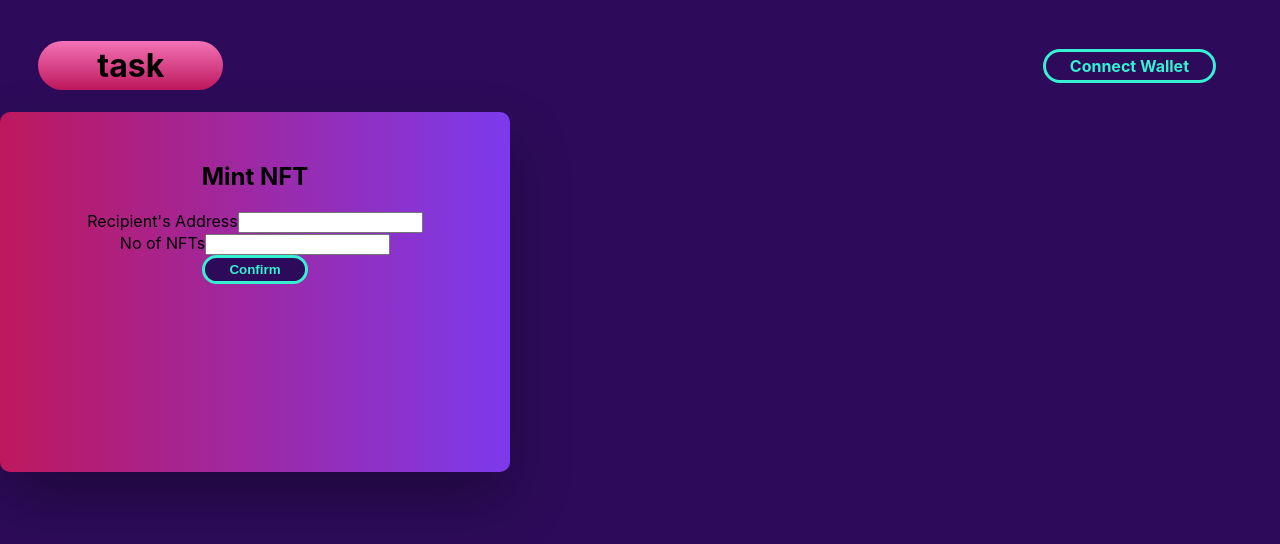
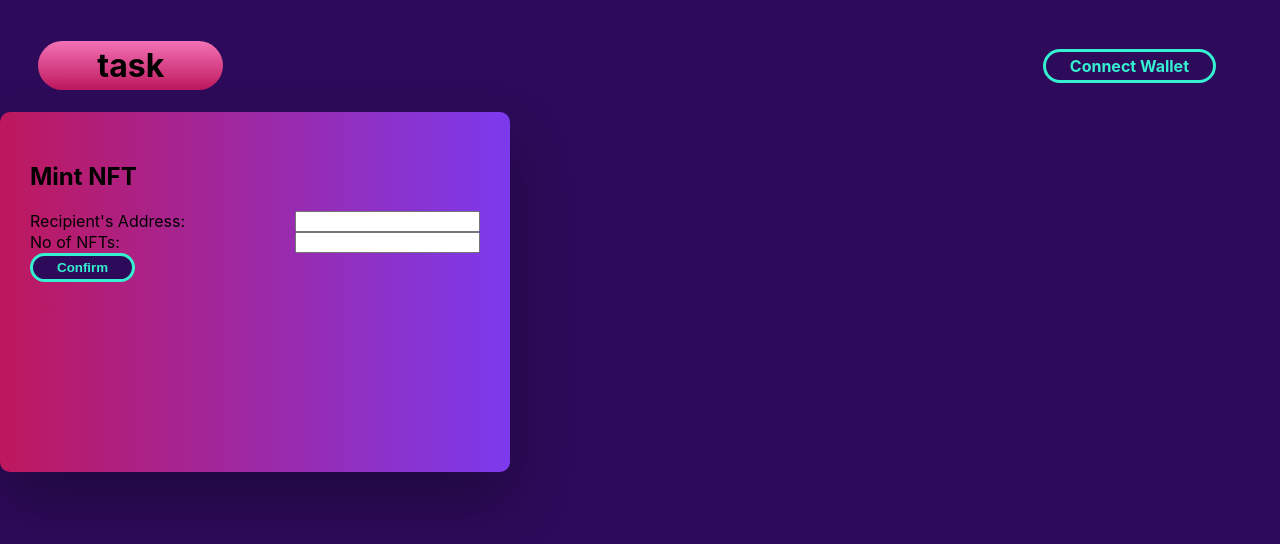
Before and after one commit to george-shammar/NFT-TASK, a React (Create React App) app: page / in a window 1280 px wide. Shown: the top 544 px of the page. Built offline with nearby package versions, Linux system fonts and the light colour scheme.

Commit message:
Add display flex for form content

```diff
--- a/src/components/Minter.tsx
+++ b/src/components/Minter.tsx
@@ -5,10 +5,14 @@ const Minter = () => {
         <div className="fadeInDown minter">
             <h2>Mint NFT</h2>
             <div className="formContent">
-                <label>Recipient's Address</label>
-                <input /> <br />
-                <label>No of NFTs</label>
-                <input /><br />
+                <div className="flex">
+                    <label>Recipient's Address:</label>
+                    <input />
+                </div>
+                <div className="flex">
+                    <label>No of NFTs:</label>
+                    <input />
+                </div>
                 <button className="confirm-text">Confirm</button>
             </div>
         </div>
--- a/src/styles/minter.css
+++ b/src/styles/minter.css
@@ -9,7 +9,6 @@
     position: relative;
     -webkit-box-shadow: 0 30px 60px 0 rgba(0, 0, 0, 0.3);
     box-shadow: 0 30px 60px 0 rgba(0, 0, 0, 0.3);
-    text-align: center;
 }
 
 .confirm-text {
@@ -67,3 +66,8 @@
       transform: none;
     }
   }
+
+.flex {
+    display: flex;
+    justify-content: space-between;
+}
```
